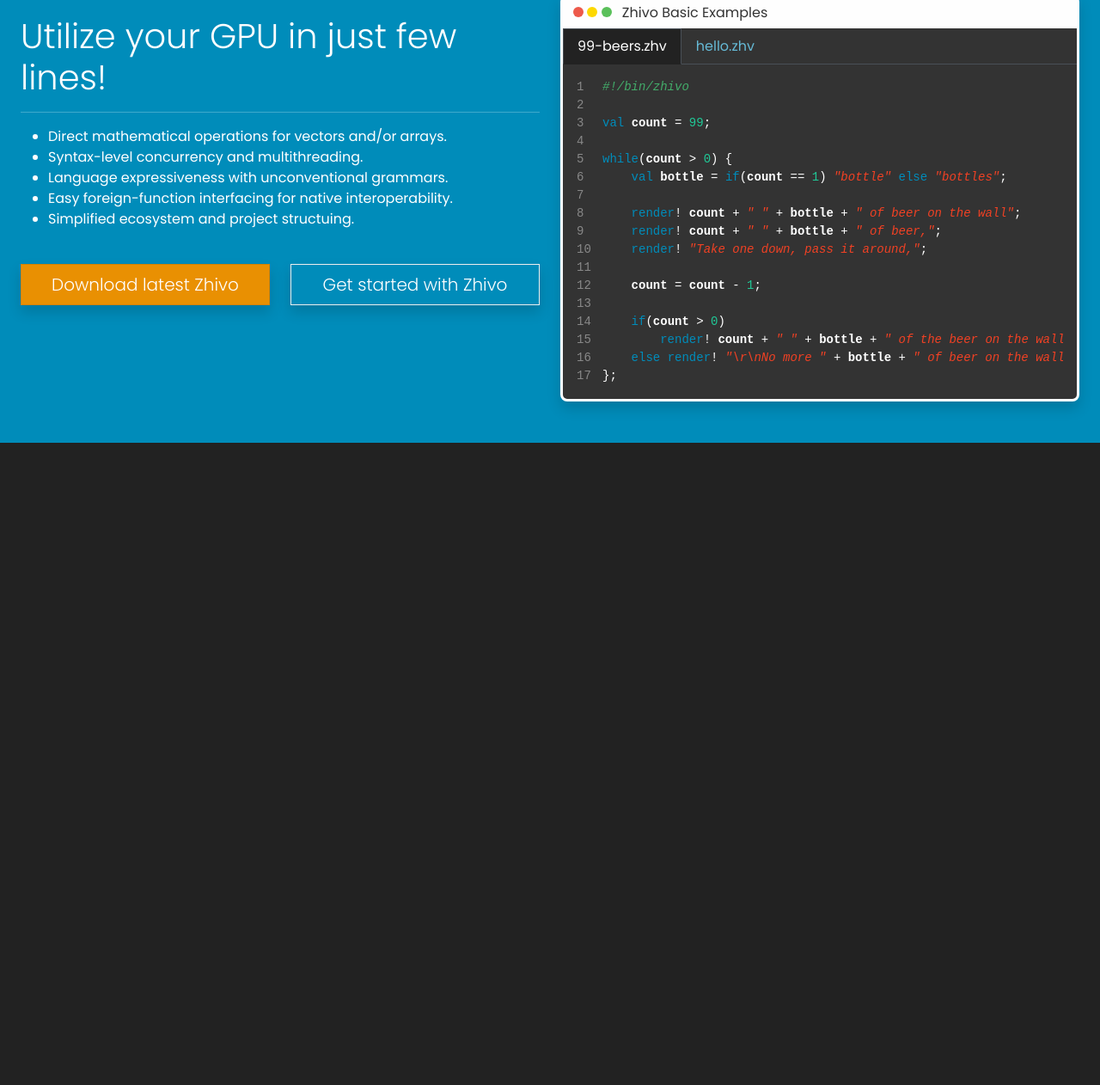
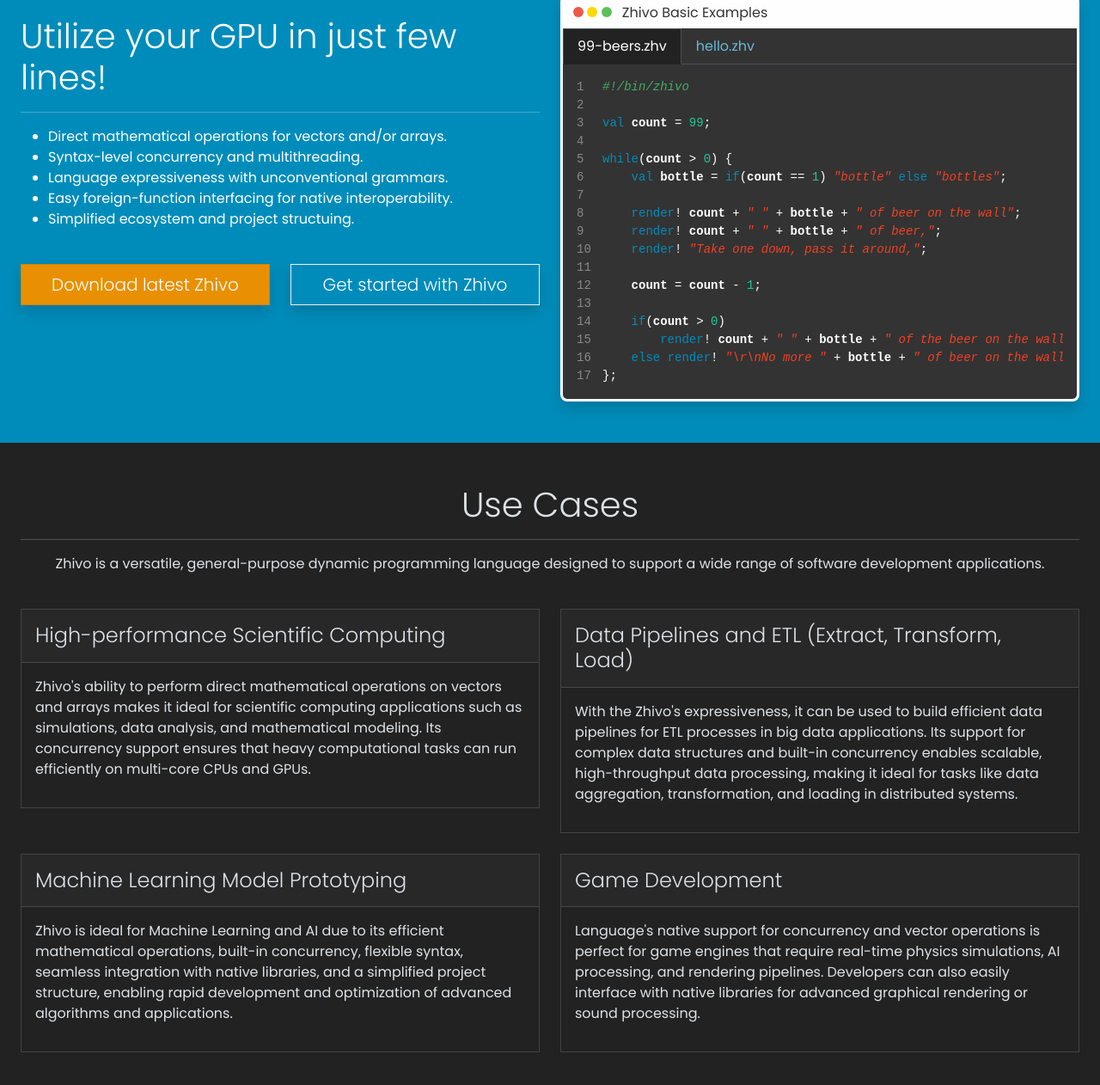
Before and after one commit to rhea-language/rhea, a plain HTML site: page site/index.html in a window 1280 px wide. Shown: the part 910-2172 px from the top of the page at 86% size. Before the commit the page ends 1425 px from the top, so only its background shows below. Drawn offline with Linux system fonts and the light colour scheme.

Commit message:
Zhivo's use-cases in the home page.

```diff
--- a/site/index.html
+++ b/site/index.html
@@ -27,7 +27,7 @@
 
         <br/>
         <p class="col-lg-4 col-8">
-            Just-in-time compiled programming language utilizing system-available GPU with built-in unconventional expressiveness.
+            JIT-compiled dynamic general-purpose programming language utilizing system-available GPU with built-in concurrency and unconventional expressiveness.
         </p>
 
         <br/><br/>
@@ -36,7 +36,7 @@
 
     <div class="d-block" id="introduction"></div>
     <div class="main-content">
-        <nav class="navbar sticky-top navbar-expand-lg bg-primary">
+        <nav class="navbar sticky-top navbar-expand-lg bg-primary shadow">
             <div class="container-fluid">
                 <a class="navbar-brand" href="#">Zhivo</a>
                 <button class="navbar-toggler" type="button" data-bs-toggle="collapse" data-bs-target="#navbar-main" aria-controls="navbar-main" aria-expanded="false" aria-label="Toggle navigation">
@@ -132,6 +132,70 @@
 
             <br/><br/>
         </div>
+
+        <div class="px-2 px-lg-4 pt-2 pt-lg-4">
+            <div align="center">
+                <br/>
+                <h1>Use Cases</h1>
+                <hr/>
+                <p>Zhivo is a versatile, general-purpose dynamic programming language designed to support a wide range of software development applications.</p>
+            </div>
+            <br/>
+
+            <div class="row">
+                <div class="col-lg-6">
+                    <div class="card">
+                        <div class="card-header">
+                            <h4 class="card-title pt-2">High-performance Scientific Computing</h4>
+                        </div>
+                        <div class="card-body">
+                            <p>Zhivo's ability to perform direct mathematical operations on vectors and arrays makes it ideal for scientific computing applications such as simulations, data analysis, and mathematical modeling. Its concurrency support ensures that heavy computational tasks can run efficiently on multi-core CPUs and GPUs.</p>
+                        </div>
+                    </div>
+                    <br/>
+                </div>
+
+                <div class="col-lg-6">
+                    <div class="card">
+                        <div class="card-header">
+                            <h4 class="card-title pt-2">Data Pipelines and ETL (Extract, Transform, Load)</h4>
+                        </div>
+                        <div class="card-body">
+                            <p>With the Zhivo's expressiveness, it can be used to build efficient data pipelines for ETL processes in big data applications. Its support for complex data structures and built-in concurrency enables scalable, high-throughput data processing, making it ideal for tasks like data aggregation, transformation, and loading in distributed systems.</p>
+                        </div>
+                    </div>
+                    <br/>
+                </div>
+            </div>
+
+            <div class="row">
+                <div class="col-lg-6">
+                    <div class="card">
+                        <div class="card-header">
+                            <h4 class="card-title pt-2">Machine Learning Model Prototyping</h4>
+                        </div>
+                        <div class="card-body">
+                            <p>Zhivo is ideal for Machine Learning and AI due to its efficient mathematical operations, built-in concurrency, flexible syntax, seamless integration with native libraries, and a simplified project structure, enabling rapid development and optimization of advanced algorithms and applications.</p>
+                        </div>
+                    </div>
+                    <br/>
+                </div>
+
+                <div class="col-lg-6">
+                    <div class="card">
+                        <div class="card-header">
+                            <h4 class="card-title pt-2">Game Development</h4>
+                        </div>
+                        <div class="card-body">
+                            <p>Language's native support for concurrency and vector operations is perfect for game engines that require real-time physics simulations, AI processing, and rendering pipelines. Developers can also easily interface with native libraries for advanced graphical rendering or sound processing.</p>
+                        </div>
+                    </div>
+                    <br/>
+                </div>
+            </div>
+
+            <br/><br/>
+        </div>
     </div>
 
     <script src="./scripts/jquery.min.js"></script>
```
